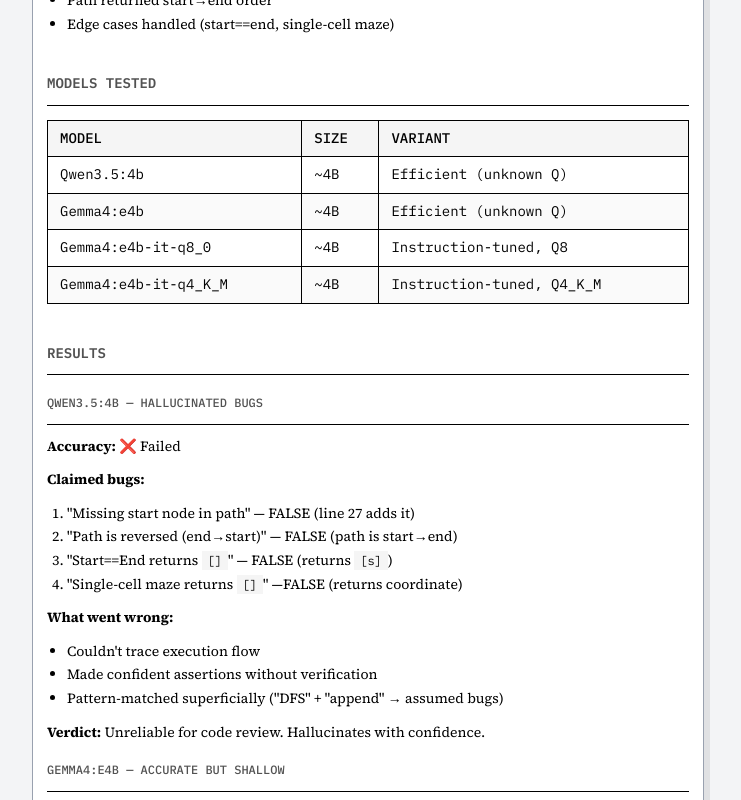
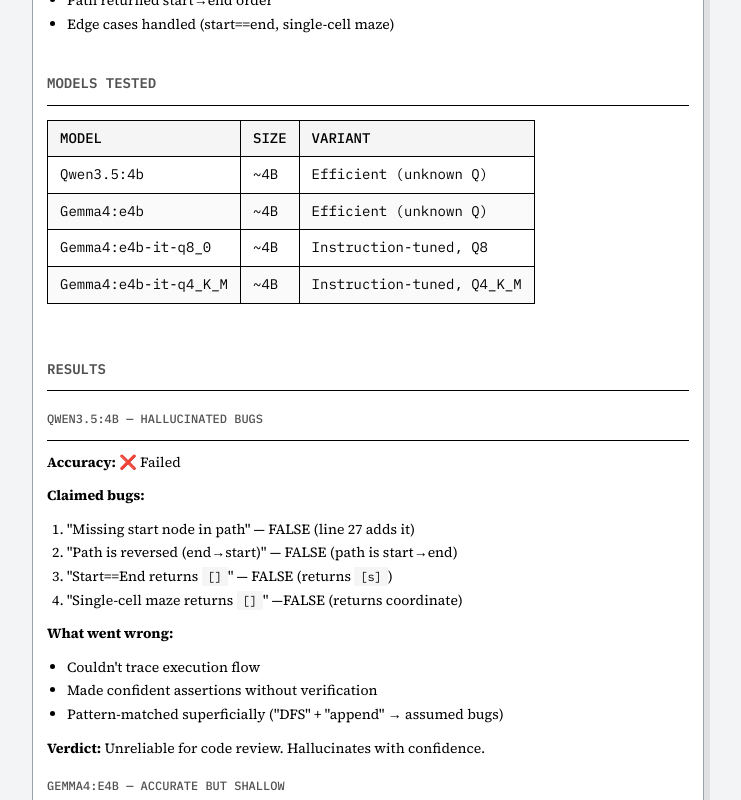
Before and after one commit to dhisonp/page, a Next.js app: page /blog/playing-around-gemma4-e4b in a window 1280 px wide. Shown: the part 1240-2040 px from the top of the page, without its empty margins (272-1013 px from the left). Built offline with nearby package versions, Linux system fonts and the light colour scheme.

Commit message:
Fix table mobile overflow by wrapping in scrollable div (#8)

```diff
--- a/src/app/blog/[slug]/page.tsx
+++ b/src/app/blog/[slug]/page.tsx
@@ -77,7 +77,18 @@
 
         {/* Article content */}
         <article className="prose">
-          <ReactMarkdown remarkPlugins={[remarkGfm]}>{post.content}</ReactMarkdown>
+          <ReactMarkdown
+            remarkPlugins={[remarkGfm]}
+            components={{
+              table: ({ children }) => (
+                <div className="overflow-x-auto">
+                  <table>{children}</table>
+                </div>
+              ),
+            }}
+          >
+            {post.content}
+          </ReactMarkdown>
         </article>
       </div>
       <ScrollToTop />
--- a/src/app/styles/globals.css
+++ b/src/app/styles/globals.css
@@ -413,7 +413,6 @@
   }
 
   .prose table {
-    width: 100%;
     margin-bottom: 1rem;
     font-size: 0.875rem;
     border-collapse: collapse;
```
